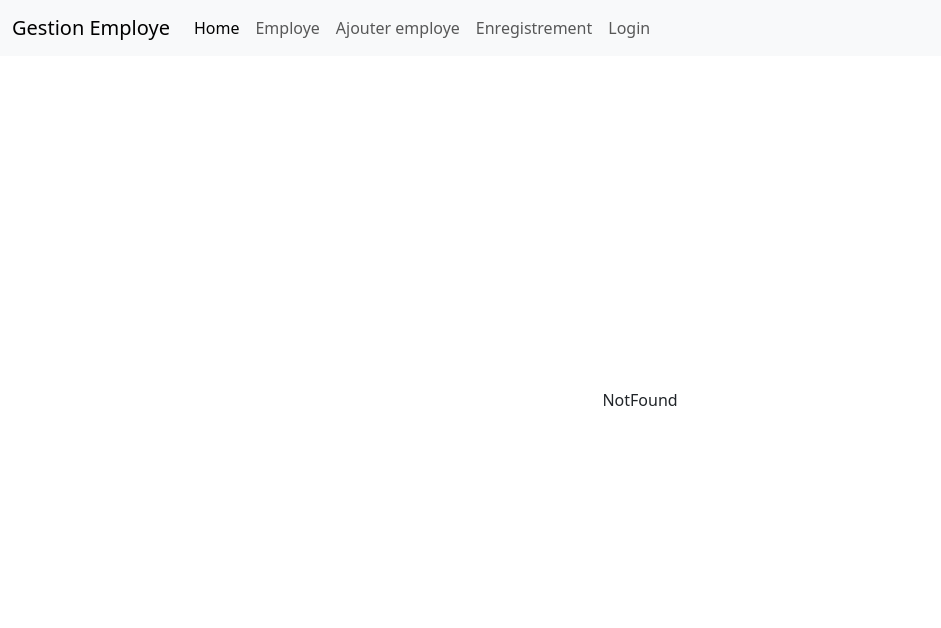
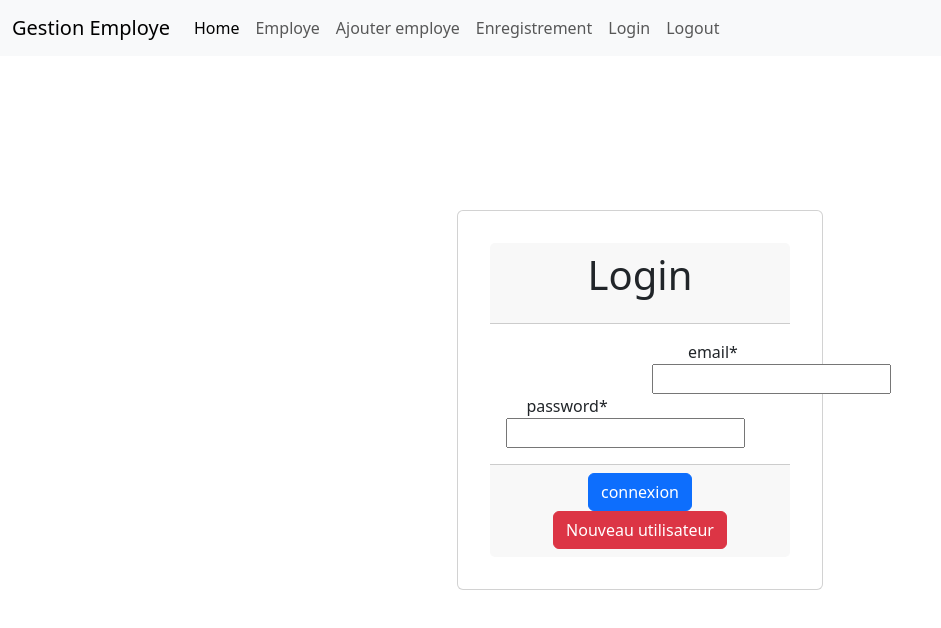
Before and after one commit to ahmedrehane/my-redux, a React (Vite) app: page /login in a window 1280 px wide. Shown: the top 628 px of the page, without its empty margins (0-941 px from the left). Built offline with nearby package versions, Linux system fonts and the light colour scheme.

Commit message:
securise login et cree un logout

```diff
--- a/data/db.json
+++ b/data/db.json
@@ -170,6 +170,42 @@
       "ville": "",
       "adreese": "adresse",
       "profil": "admin"
+    },
+    {
+      "id": "hafsa@gmail.com",
+      "nom": "hafsa",
+      "password": "12345",
+      "civilite": "feminin",
+      "ville": "",
+      "adreese": "hay raja",
+      "profil": "admin"
+    },
+    {
+      "id": "hassan@gmail.com",
+      "nom": "hassanritouny",
+      "password": "hassan1000",
+      "civilite": "masculin",
+      "ville": "rabat",
+      "adreese": "bd, nershore rue malwya",
+      "profil": "admin"
+    },
+    {
+      "id": "taki@gmail.com",
+      "nom": "hassan taki",
+      "password": "hassan1888",
+      "civilite": "masculin",
+      "ville": "",
+      "adreese": "bd,hassan 2",
+      "profil": "admin"
+    },
+    {
+      "id": "rehane@gmail.com",
+      "nom": "ahmed",
+      "password": "1972",
+      "civilite": "feminin",
+      "ville": "",
+      "adreese": "zenith",
+      "profil": "admin"
     }
   ]
 }
--- a/src/App.jsx
+++ b/src/App.jsx
@@ -9,12 +9,15 @@ import Menu from './Components/Menu'
 import UpdateEmploye from './page/UpdateEmploye'
 import Enregistrement from './page/Enregistrement'
 import Login from './page/Login'
+import { useSelector } from 'react-redux'
 
 
 
 
 
 function App() {
+
+  const currentUser=useSelector(state=>state.currentUser)
 
 
   return (
@@ -23,12 +26,12 @@ function App() {
         <Menu/>
           <Routes>
               <Route path='/' element={<Home/>}/>
-              <Route path='/employe' element={<ListEmployee/>}/>
-              <Route path='/addEmploye' element={<AddEmploye/>}/>
+              {currentUser && <Route path='/addEmploye' element={<AddEmploye/>}/> }
+              {currentUser && <Route path='/employe' element={<ListEmployee/>}/> }
               <Route path='/updateEmploye/:numero' element={<UpdateEmploye/>}/>
               <Route path='*' element={<NotFound/>}/>
               <Route path='/registre' element={<Enregistrement/>}/>
-              <Route path='/logo' element={<Login/>}/>
+              <Route path='/login' element={<Login/>}/>
 
           </Routes>
       </div>
--- a/src/Components/Menu.jsx
+++ b/src/Components/Menu.jsx
@@ -1,8 +1,12 @@
 import React from "react";
 import { Link } from "react-router-dom";
+import { useDispatch } from "react-redux";
+import { logout } from "../redux/ActionCurrentUser";
+
 
 
 const Menu = () =>{
+  const dispatch=useDispatch()
     return(
 <nav className="navbar navbar-expand-lg navbar-light bg-light fixed-top">
       <div className="container-fluid">
@@ -26,7 +30,12 @@ const Menu = () =>{
 
                     </li>
                     <li className="nav-item">
-                      <Link className="nav-link" to='/logo'>Login</Link>
+                      <Link className="nav-link" to='/login'>Login</Link>
+
+                    </li>
+
+                    <li className="nav-item">
+                      <button className="nav-link" onClick={()=>dispatch(logout())}>Logout</button>
 
                     </li>
 
--- a/src/page/Login.jsx
+++ b/src/page/Login.jsx
@@ -1,12 +1,15 @@
 import axios from "axios";
 import { useState } from "react";
 import { Link } from "react-router-dom";
+import { useDispatch } from "react-redux";
+import { login } from "../redux/ActionCurrentUser";
 
 const Login = () =>{
     const [password, setPassword] = useState("")
     const [email,setEmail] = useState("")
     const [success, setSuccess] = useState(false)
     const [erreur, setErreur] = useState('')
+    const dispatch=useDispatch()
 
     //endpoint de l' api users
 
@@ -18,11 +21,14 @@ const Login = () =>{
         const response=await axios.get(`${urlUsers}/${email}`)
         const user=response.data
         if(user?.password===password){
+            const {id,nom,civilite,profile}=user
+            dispatch(login(email,nom,civilite,profile))
 
             setSuccess(true)
         }
         else{
             setErreur("not logged verify your data")
+            setSuccess(false)
         }
         console.log(response)
     } catch (error) {
--- /dev/null
+++ b/src/redux/ActionCurrentUser.jsx
@@ -0,0 +1,8 @@
+import * as type from "./TypeActionCurrentUser";
+export const login=(email,nom,civilite,profile)=>{
+return{type:type.LOGIN,payload:{email:email,nom:nom,civilite:civilite,profile:profile}}
+}
+
+export const logout=()=>{
+    return{type:type.LOGOUT}
+}
--- a/src/redux/ReducerEmployee.jsx
+++ b/src/redux/ReducerEmployee.jsx
@@ -1,9 +1,11 @@
 import * as type from './TypeActionEmployee'
+import { LOGIN,LOGOUT } from './TypeActionCurrentUser'
 
 
 
 const initState={
-    employes:[]
+    employes:[],
+    currentUser:null
 
 }
 
@@ -25,6 +27,10 @@ switch (action.type) {
         })
 
         }
+        case LOGIN:
+            return {...state,currentUser:action.payload}
+            case LOGOUT:
+             return {...state,currentUser:null}
     default:
       return  state;
 }
--- /dev/null
+++ b/src/redux/TypeActionCurrentUser.jsx
@@ -0,0 +1,2 @@
+export const LOGIN="LOGIN"
+export const LOGOUT="LOGOUT"
```
